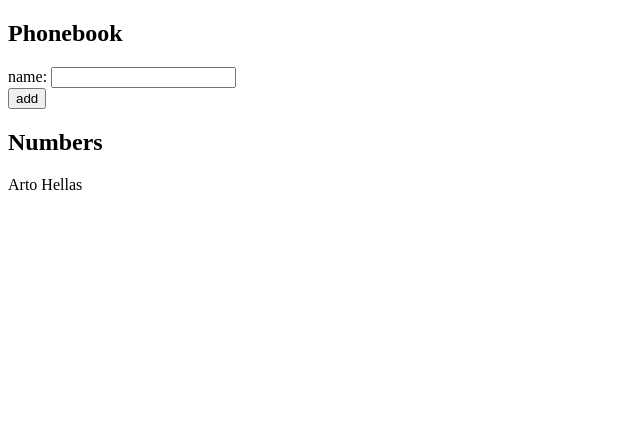
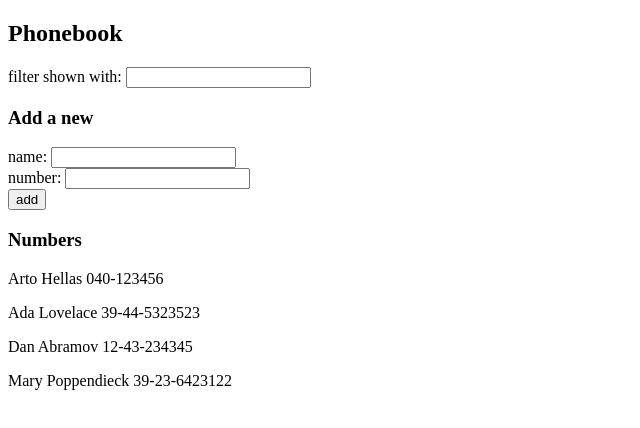
Before and after one commit to guillmh/fullStackOpenCourse, a React (Vite) app in the folder part2/part2_2.6_2.10/: page / in a window 1280 px wide. Shown: the top 428 px of the page, without its empty margins (0-640 px from the left). Built offline with nearby package versions, Linux system fonts and the light colour scheme.

Commit message:
forms update

```diff
--- a/part2/part2_2.6_2.10/src/App.jsx
+++ b/part2/part2_2.6_2.10/src/App.jsx
@@ -1,53 +1,108 @@
-import { useState } from 'react'
+import { useState } from "react";
 
 const App = () => {
-  const [newName, setNewName] = useState('');
-  const [persons, setPersons] = useState([{ name: 'Arto Hellas' }]);
+  //Un solo state para varios inputs
+  const [formData, setFormData] = useState({
+    newName: "",
+    newNumber: "",
+    searchName: "",
+  });
+  const [persons, setPersons] = useState([
+    { name: "Arto Hellas", number: "040-123456", id: 1 },
+    { name: "Ada Lovelace", number: "39-44-5323523", id: 2 },
+    { name: "Dan Abramov", number: "12-43-234345", id: 3 },
+    { name: "Mary Poppendieck", number: "39-23-6423122", id: 4 },
+  ]);
 
-  //controla el estado del input
-  const handleNameChange = (e) => {
+  //controla el estado de los input
+  const handleChange = (e) => {
+    setFormData({
+      ...formData,
+      [e.target.name]: e.target.value,
+    });
     // console.log(e.target.value);
-    setNewName(e.target.value)
   };
 
   //Agrega un nuevo nombre al estado
   const addPerson = (e) => {
     e.preventDefault();
-
     //Verifica si el nombre ya existe en el array
-     const nameExists = persons.some(person => person.name === newName);
-
+    const nameExists = persons.some(
+      (person) => person.name === formData.newName
+    );
     //Condicion en caso de que sea true la existencia de un nombre igual
     if (nameExists) {
-    alert(`${newName} is already added to phonebook`);
+      alert(`${formData.newName} is already added to phonebook`);
       return;
     }
+    const addData = { name: formData.newName, number: formData.newNumber };
+    setPersons(persons.concat(addData));
+    setFormData({ ...formData, newName: "", newNumber: "" });
+  };
 
-     const addData = {name: newName};
-     setPersons(persons.concat(addData));
-     setNewName('');
-  };
+  const searchPerson = formData.searchName
+    ? persons.find(
+        (person) =>
+          person.name.toLowerCase() === formData.searchName.toLowerCase()
+      )
+    : null;
 
   return (
     <div>
       <h2>Phonebook</h2>
+      <div>
+        filter shown with:{" "}
+        <input
+          name="searchName"
+          value={formData.searchName}
+          onChange={handleChange}
+          type="text"
+        />
+        {formData.searchName && (
+          <div>
+            {searchPerson ? (
+              <p>
+                Nombre: {searchPerson.name}, Número: {searchPerson.number}
+              </p>
+            ) : (
+              <p>{formData.searchName} no fue encontrado.</p>
+            )}
+          </div>
+        )}
+      </div>
+      <h3>Add a new</h3>
       <form onSubmit={addPerson}>
         <div>
-          name: <input
-          value={newName}
-          onChange={handleNameChange}
+          name:{" "}
+          <input
+            name="newName"
+            value={formData.newName}
+            onChange={handleChange}
+            required
+          />
+        </div>
+        <div>
+          number:{" "}
+          <input
+            name="newNumber"
+            value={formData.newNumber}
+            onChange={handleChange}
           />
         </div>
         <div>
           <button type="submit">add</button>
         </div>
       </form>
-      <h2>Numbers</h2>
+      <h3>Numbers</h3>
       <div>
-        {persons.map((person, i) => <p key={i}>{person.name}</p> )}
+        {persons.map((person, i) => (
+          <p key={i}>
+            {person.name} {person.number}
+          </p>
+        ))}
       </div>
     </div>
-  )
-}
+  );
+};
 
-export default App
+export default App;
```
Lines whose indentation alone changed are shown as unchanged.
